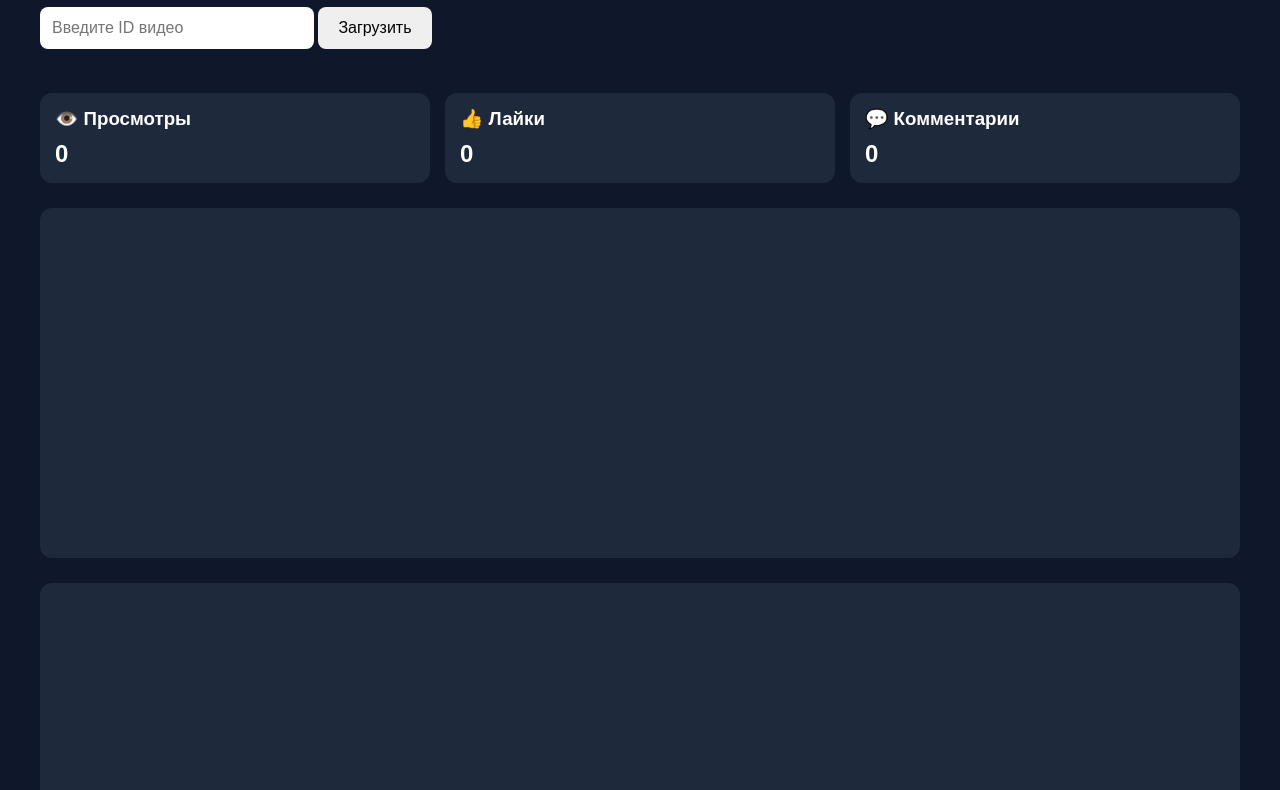
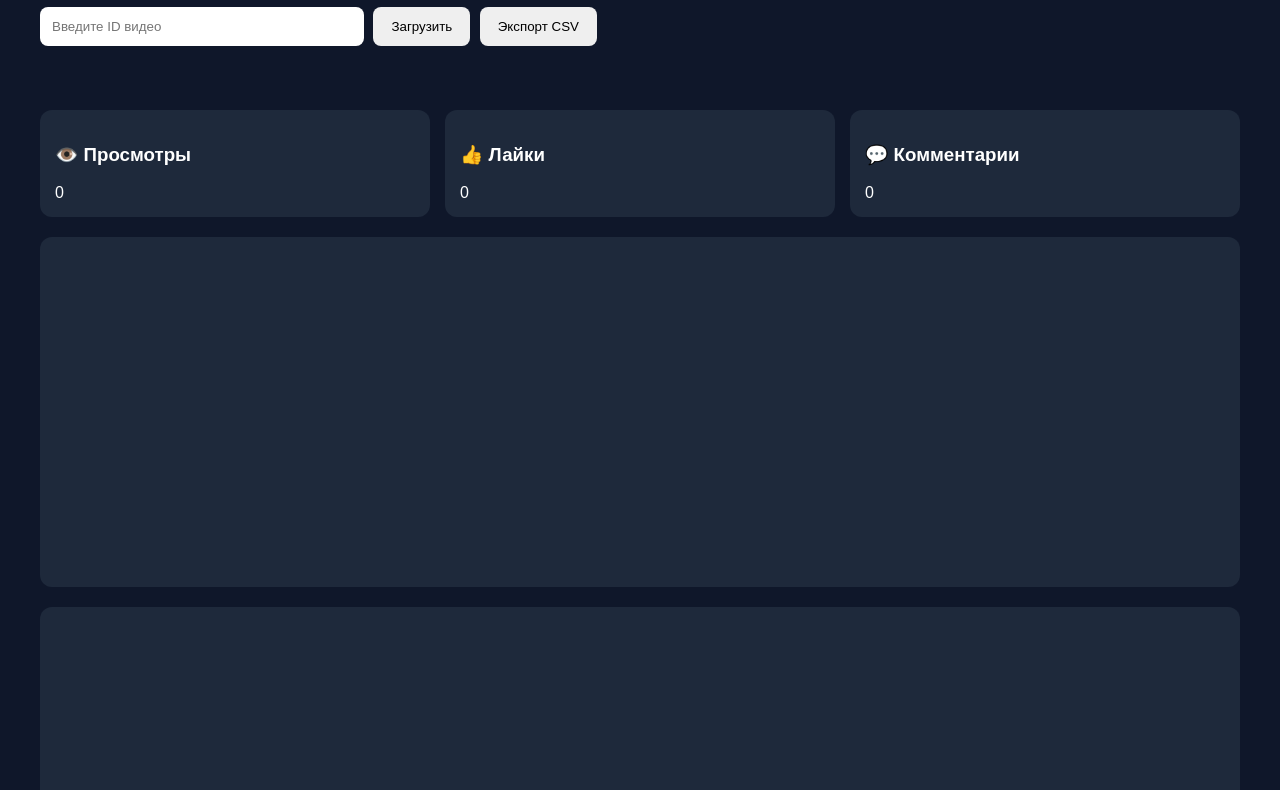
Before and after one commit to PozzisMine/Test228, a plain HTML site: page index.html in a window 1280 px wide. Shown: the part 93-883 px from the top of the page. Drawn offline with nearby package versions, Linux system fonts and the light colour scheme.

Commit message:
Update index.html

```diff
--- a/index.html
+++ b/index.html
@@ -3,278 +3,105 @@
 <head>
 <meta charset="UTF-8">
 <meta name="viewport" content="width=device-width, initial-scale=1.0">
-
 <title>YouTube Analytics</title>
-
 <script src="https://cdn.jsdelivr.net/npm/echarts/dist/echarts.min.js"></script>
-
 <style>
-body{
-    margin:0;
-    padding:20px;
-    background:#0f172a;
-    color:white;
-    font-family:Arial,sans-serif;
-}
-
-.container{
-    max-width:1200px;
-    margin:auto;
-}
-
-h1{
-    text-align:center;
-}
-
-input{
-    width:250px;
-    padding:12px;
-    border:none;
-    border-radius:8px;
-    font-size:16px;
-}
-
-button{
-    padding:12px 20px;
-    border:none;
-    border-radius:8px;
-    cursor:pointer;
-    font-size:16px;
-}
-
-.stats{
-    display:grid;
-    grid-template-columns:repeat(auto-fit,minmax(220px,1fr));
-    gap:15px;
-    margin-top:20px;
-}
-
-.card{
-    background:#1e293b;
-    padding:15px;
-    border-radius:12px;
-}
-
-.card h3{
-    margin:0 0 10px 0;
-}
-
-.card span{
-    font-size:24px;
-    font-weight:bold;
-}
-
-#thumbnail{
-    margin-top:20px;
-    border-radius:12px;
-    max-width:100%;
-}
-
-.chart{
-    width:100%;
-    height:350px;
-    margin-top:25px;
-    background:#1e293b;
-    border-radius:12px;
-}
+body{margin:0;padding:20px;background:#0f172a;color:white;font-family:Arial,sans-serif}
+.container{max-width:1200px;margin:auto}
+input{width:300px;padding:12px;border:none;border-radius:8px}
+button{padding:12px 18px;border:none;border-radius:8px;cursor:pointer;margin-left:5px}
+.stats{display:grid;grid-template-columns:repeat(auto-fit,minmax(220px,1fr));gap:15px;margin-top:20px}
+.card,.chart{background:#1e293b;border-radius:12px}
+.card{padding:15px}
+.chart{width:100%;height:350px;margin-top:20px}
+#thumbnail{margin-top:20px;max-width:100%;border-radius:12px}
 </style>
 </head>
-
 <body>
-
 <div class="container">
-
 <h1>YouTube Analytics</h1>
 
-<input
-id="videoId"
-placeholder="Введите ID видео"
-/>
+<input id="videoId" placeholder="Введите ID видео">
+<button onclick="loadVideo()">Загрузить</button>
+<button onclick="exportCSV()">Экспорт CSV</button>
 
-<button onclick="loadVideo()">
-Загрузить
-</button>
-
-<div id="title"></div>
-
-<img id="thumbnail" />
+<h2 id="title"></h2>
+<img id="thumbnail">
 
 <div class="stats">
-
-<div class="card">
-<h3>👁️ Просмотры</h3>
-<span id="views">0</span>
-</div>
-
-<div class="card">
-<h3>👍 Лайки</h3>
-<span id="likes">0</span>
-</div>
-
-<div class="card">
-<h3>💬 Комментарии</h3>
-<span id="comments">0</span>
-</div>
-
+<div class="card"><h3>👁️ Просмотры</h3><div id="views">0</div></div>
+<div class="card"><h3>👍 Лайки</h3><div id="likes">0</div></div>
+<div class="card"><h3>💬 Комментарии</h3><div id="comments">0</div></div>
 </div>
 
 <div id="viewsChart" class="chart"></div>
 <div id="likesChart" class="chart"></div>
 <div id="commentsChart" class="chart"></div>
 
-</div>
+<script>
+let currentHistory=[];
 
-<script>
-
-const viewsChart =
-    echarts.init(
-        document.getElementById("viewsChart")
-    );
-
-const likesChart =
-    echarts.init(
-        document.getElementById("likesChart")
-    );
-
-const commentsChart =
-    echarts.init(
-        document.getElementById("commentsChart")
-    );
+const viewsChart=echarts.init(document.getElementById("viewsChart"));
+const likesChart=echarts.init(document.getElementById("likesChart"));
+const commentsChart=echarts.init(document.getElementById("commentsChart"));
 
 async function loadVideo(){
+ const id=document.getElementById("videoId").value.trim();
+ if(!id){alert("Введите ID видео");return;}
 
-    const id =
-        document.getElementById("videoId")
-        .value
-        .trim();
+ const res=await fetch(`https://livecounts.lol/api/video/${id}/analytics`);
+ const data=await res.json();
 
-    if(!id){
-        alert("Введите ID видео");
-        return;
-    }
+ currentHistory=data.history||[];
 
-    try{
+ document.getElementById("title").textContent=data.video.title;
+ document.getElementById("thumbnail").src=data.currentStats.thumbnailUrl;
+ document.getElementById("views").textContent=data.currentStats.viewCount.toLocaleString();
+ document.getElementById("likes").textContent=data.currentStats.likeCount.toLocaleString();
+ document.getElementById("comments").textContent=data.currentStats.commentCount.toLocaleString();
 
-        const response =
-            await fetch(
-                `https://livecounts.lol/api/video/${id}/analytics`
-            );
+ const times=currentHistory.map(x=>new Date(x.timestamp).toLocaleTimeString());
+ const views=currentHistory.map(x=>x.viewCount);
+ const likes=currentHistory.map(x=>x.likeCount);
+ const comments=currentHistory.map(x=>x.commentCount);
 
-        const data =
-            await response.json();
+ const zoom=[{type:"inside"},{type:"slider"}];
 
-        document.getElementById("title").innerHTML =
-            `<h2>${data.video.title}</h2>`;
+ function draw(chart,title,dataArr){
+   chart.setOption({
+     title:{text:title,textStyle:{color:"#fff"}},
+     tooltip:{trigger:"axis"},
+     dataZoom:zoom,
+     xAxis:{type:"category",data:times},
+     yAxis:{type:"value",scale:true},
+     series:[{type:"line",smooth:true,showSymbol:false,data:dataArr}]
+   });
+ }
 
-        document.getElementById("thumbnail").src =
-            data.currentStats.thumbnailUrl;
+ draw(viewsChart,"Просмотры",views);
+ draw(likesChart,"Лайки",likes);
+ draw(commentsChart,"Комментарии",comments);
+}
 
-        document.getElementById("views").textContent =
-            data.currentStats.viewCount.toLocaleString();
+function exportCSV(){
+ if(currentHistory.length===0){
+   alert("Сначала загрузите видео");
+   return;
+ }
 
-        document.getElementById("likes").textContent =
-            data.currentStats.likeCount.toLocaleString();
+ let csv="Время,Просмотры,Лайки,Комментарии\n";
 
-        document.getElementById("comments").textContent =
-            data.currentStats.commentCount.toLocaleString();
+ currentHistory.forEach(item=>{
+   csv+=`${item.timestamp},${item.viewCount},${item.likeCount},${item.commentCount}\n`;
+ });
 
-        const times =
-            data.history.map(x =>
-                new Date(x.timestamp)
-                .toLocaleTimeString()
-            );
-
-        const views =
-            data.history.map(x =>
-                x.viewCount
-            );
-
-        const likes =
-            data.history.map(x =>
-                x.likeCount
-            );
-
-        const comments =
-            data.history.map(x =>
-                x.commentCount
-            );
-
-        const zoom = [
-            {type:"inside"},
-            {type:"slider"}
-        ];
-
-        viewsChart.setOption({
-            title:{text:"Просмотры"},
-            tooltip:{trigger:"axis"},
-            dataZoom:zoom,
-            xAxis:{
-                type:"category",
-                data:times
-            },
-            yAxis:{
-                type:"value",
-                scale:true
-            },
-            series:[{
-                type:"line",
-                smooth:true,
-                showSymbol:false,
-                data:views
-            }]
-        });
-
-        likesChart.setOption({
-            title:{text:"Лайки"},
-            tooltip:{trigger:"axis"},
-            dataZoom:zoom,
-            xAxis:{
-                type:"category",
-                data:times
-            },
-            yAxis:{
-                type:"value",
-                scale:true
-            },
-            series:[{
-                type:"line",
-                smooth:true,
-                showSymbol:false,
-                data:likes
-            }]
-        });
-
-        commentsChart.setOption({
-            title:{text:"Комментарии"},
-            tooltip:{trigger:"axis"},
-            dataZoom:zoom,
-            xAxis:{
-                type:"category",
-                data:times
-            },
-            yAxis:{
-                type:"value",
-                scale:true
-            },
-            series:[{
-                type:"line",
-                smooth:true,
-                showSymbol:false,
-                data:comments
-            }]
-        });
-
-    }catch(err){
-
-        console.error(err);
-
-        alert(
-            "Ошибка загрузки данных"
-        );
-
-    }
+ const blob=new Blob([csv],{type:"text/csv;charset=utf-8;"});
+ const link=document.createElement("a");
+ link.href=URL.createObjectURL(blob);
+ link.download="analytics.csv";
+ link.click();
 }
 </script>
-
+</div>
 </body>
 </html>
```
